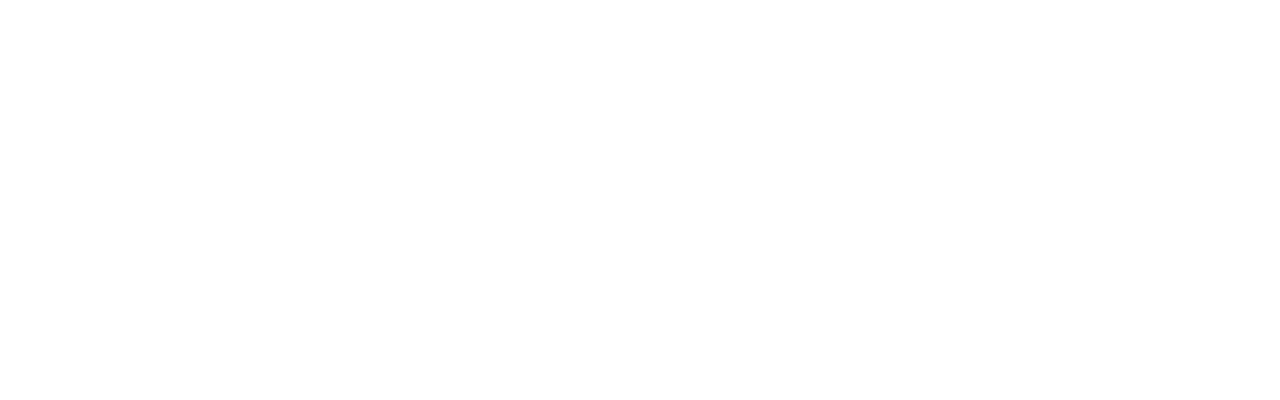
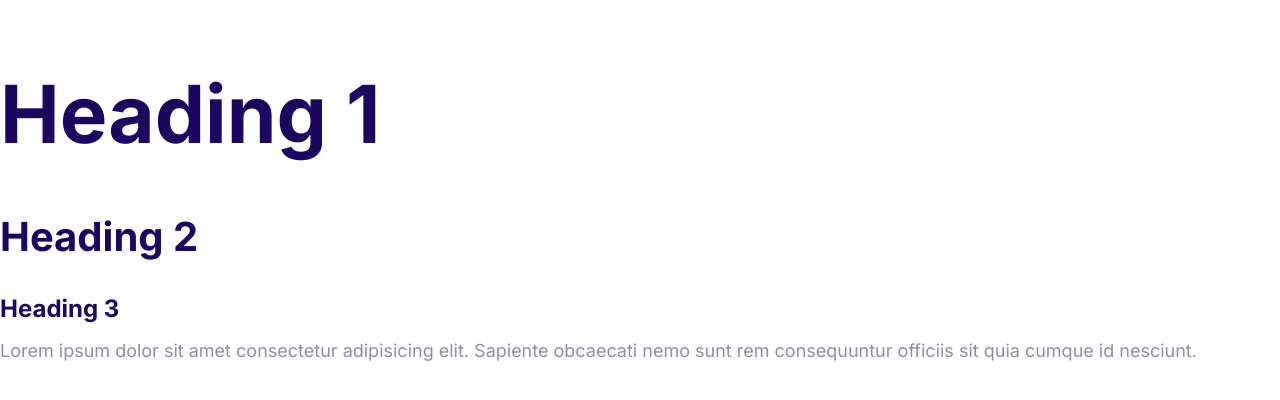
Before and after one commit to SolomonOffor/Moshtrade, a plain HTML site: page index.html in a window 1280 px wide. Drawn offline with Linux system fonts and the light colour scheme.

Commit message:
define the syles for the fonts.

```diff
--- a/CSS/styles.css
+++ b/CSS/styles.css
@@ -6,3 +6,52 @@
     --color-body: #918ca4;
 
 }
+
+html {
+    font-size: 62.5%;
+}
+
+body {
+    font-family: inter,Arial, Helvetica, sans-serif;
+    font-size: 2.4rem;
+    line-height: 1.5;
+    color: var(--color-body);
+}
+
+h1, h2, h3 {
+    color: var(--color-headings);
+    margin-bottom: 1rem;
+}
+
+h1 {
+    font-size: 7rem;
+}
+
+h2 {
+    font-size: 4rem;
+}
+h3 {
+    font-size: 3rem;
+}
+
+p {
+    margin-top: 0;
+}
+
+@media screen and (min-width: 1024px) {
+    body {
+        font-size: 1.8rem;
+    }
+
+    h1 {
+        font-size: 8rem;
+    }
+
+    h2 {
+        font-size: 4rem;
+    }
+
+    h3 {
+        font-size: 2.4rem;
+    }
+}
--- a/index.html
+++ b/index.html
@@ -5,12 +5,18 @@
     <meta http-equiv="X-UA-Compatible" content="IE=edge">
     <meta name="viewport" content="width=device-width, initial-scale=1.0">
     <title>Document</title>
+    <link rel="preconnect" href="https://fonts.googleapis.com">
+    <link rel="preconnect" href="https://fonts.gstatic.com" crossorigin>
+    <link href="https://fonts.googleapis.com/css2?family=Inter:wght@400;700&display=swap" rel="stylesheet">
     <link rel="stylesheet" href="css/normalize.css">
     <link rel="stylesheet" href="css/styles.css">
 </head>
 <body>
-
-
-
+    <h1>Heading 1</h1>
+    <h2>Heading 2</h2>
+    <h3>Heading 3</h3>
+    <p>Lorem ipsum dolor sit amet consectetur adipisicing elit.
+        Sapiente obcaecati nemo sunt rem consequuntur
+        officiis sit quia cumque id nesciunt.</p>
 </body>
 </html>
```
